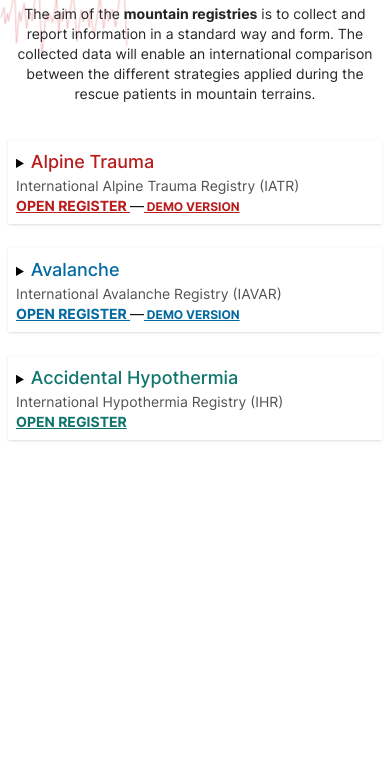
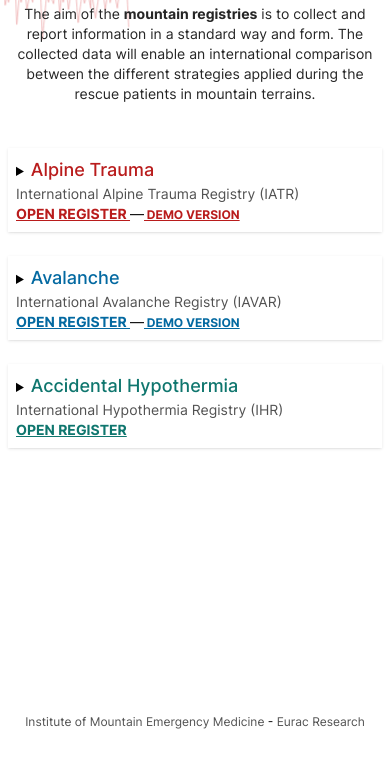
Before and after one commit to euracresearch/mountain-registries-site, an Astro site: page / in a window 390 px wide. Shown: the part 74-844 px from the top of the page. Built offline with nearby package versions, Linux system fonts and the light colour scheme; Astro itself is replaced by a stand-in of ours.

Commit message:
fix: add footer

```diff
--- a/src/layouts/Layout.astro
+++ b/src/layouts/Layout.astro
@@ -21,8 +21,17 @@
 		<title>{title}</title>
 		<script defer data-domain="mountain-registries.org" src="https://plausible.io/js/script.file-downloads.js"></script>
 	</head>
-	<body>
+	<body class="flex flex-col h-screen w-sceen">
 		<slot />
+
+		<footer class="w-full text-xs flex-grow flex justify-center items-end">
+			<div class="pb-10">
+				<a href="https://www.eurac.edu/en/institutes-centers/institute-of-mountain-emergency-medicine" target="_blank"
+			rel="noreferrer" class="text-neutral-600">Institute of Mountain Emergency Medicine</a> - <a href="https://www.eurac.edu" target="_blank"
+			rel="noreferrer" class="text-neutral-600">Eurac Research</a>
+			</div>
+		</footer>
+
 		<script is:inline>
 			let links = document.querySelectorAll("a[data-analytics]");
 			for (var i = 0; i < links.length; i++) {
--- a/src/pages/index.astro
+++ b/src/pages/index.astro
@@ -7,7 +7,7 @@
   <svg
     xmlns="http://www.w3.org/2000/svg"
     viewBox="0 0 1110 400"
-    class="m-0 p-0 w-96 absolute -z-10 fill-transparent lg:w-auto lg:top-10 lg:left-0"
+    class="m-0 p-0 absolute -z-10 fill-transparent w-auto lg:top-10 lg:left-0"
   >
     <g>
       <path
@@ -195,6 +195,8 @@
       </ul>
     </Card>
   </main>
+
+
 </Layout>
 
 <style>
```
